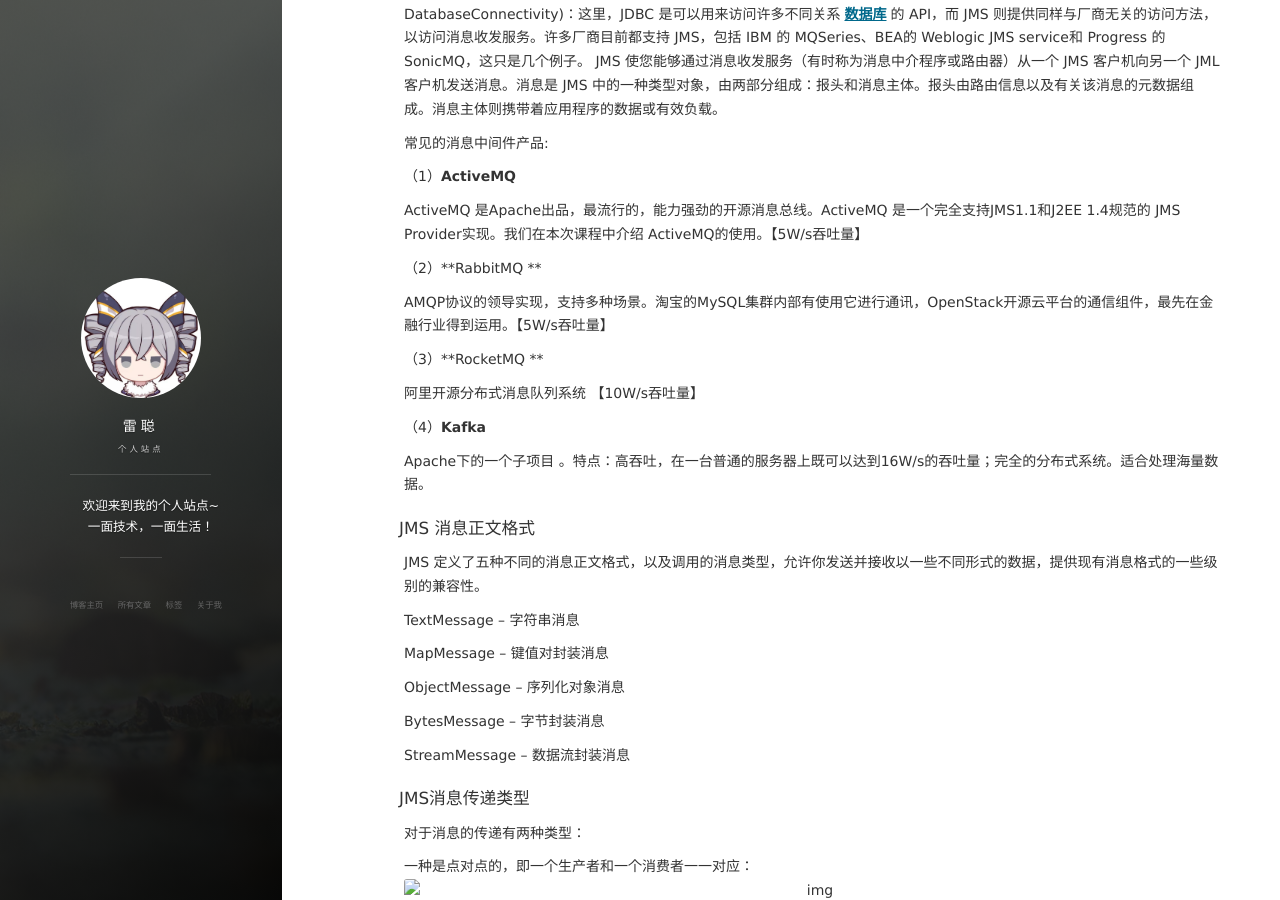
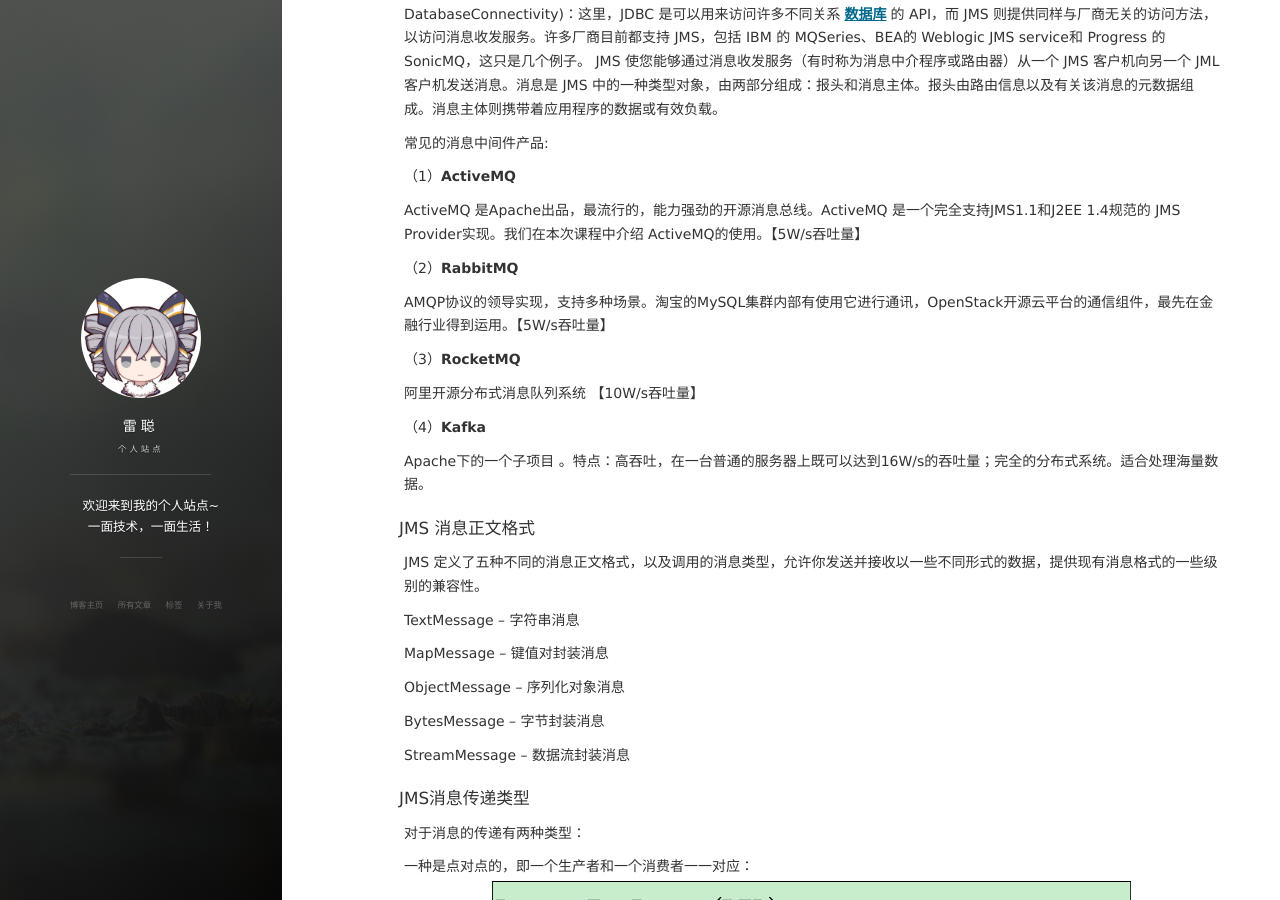
Before and after one commit to AllenLeic/allenleic.github.io, a Jekyll site: the page built from _posts/2016-05-08-spring整合JMS之ActiveMQ.md, in a window 1280 px wide and 900 px high, scrolled down 956 px. Built offline with Jekyll 4.4.1, drawn with Linux system fonts in a browser that asks for light colours; nearby versions of some CDN libraries; comment, search, counter and statistics services are not loaded; part of the change alters nothing that is shown.

Commit message:
fix: pic bug

```diff
--- a/_posts/2016-05-08-spring整合JMS之ActiveMQ.md
+++ b/_posts/2016-05-08-spring整合JMS之ActiveMQ.md
@@ -45,11 +45,11 @@ JMS（[**Java** ](http://lib.csdn.net/base/java)MessagingService）是Java平
 
 ActiveMQ 是Apache出品，最流行的，能力强劲的开源消息总线。ActiveMQ 是一个完全支持JMS1.1和J2EE 1.4规范的 JMS Provider实现。我们在本次课程中介绍 ActiveMQ的使用。【5W/s吞吐量】
 
-（2）**RabbitMQ **
+（2）**RabbitMQ**
 
 AMQP协议的领导实现，支持多种场景。淘宝的MySQL集群内部有使用它进行通讯，OpenStack开源云平台的通信组件，最先在金融行业得到运用。【5W/s吞吐量】
 
-（3）**RocketMQ **
+（3）**RocketMQ**
 
 阿里开源分布式消息队列系统 【10W/s吞吐量】
 
@@ -75,11 +75,11 @@ StreamMessage -- 数据流封装消息
 
 对于消息的传递有两种类型：
 
-一种是点对点的，即一个生产者和一个消费者一一对应：  ![img](/images/post/activemq/clip_image002-1530431583747.gif)
+一种是点对点的，即一个生产者和一个消费者一一对应：  ![img](/images/posts/activemq/clip_image002-1530431583747.gif)
 
 另一种是发布/ 订阅模式，即一个生产者产生消息并进行发送后，可以由多个消费者进行接收：
 
-![img](/images/post/activemq/clip_image002-1530431621911.gif)
+![img](/images/posts/activemq/clip_image002-1530431621911.gif)
 
 ## ActiveMQ下载与安装
 
@@ -91,19 +91,19 @@ Linux 上面的安装是直接解压，然后进入到 bin 里面的目录使用
 
 打开之后的话会弹出如下界面：
 
-![1530433149782](/images/post/activemq/1530433149782.png)
+![1530433149782](/images/posts/activemq/1530433149782.png)
 
 点击图中所示位置， Manage ActiveMQ broker 这时候会让你输入用户名和密码。这里默认的账号和密码都是 admin。后期也可以根据自己的需要修改，修改的地方在`conf/users.properties` 这个文件，默认下面是一个 `admin=admin` 所以这就是登录的用户名和密码了。
 
 最后还有一点需要强调的是，不要放到有中文路径的地方，不然会无法启动的。登陆后的页面如下：
 
-![1530433230465](/images/post/activemq/1530433230465.png)
+![1530433230465](/images/posts/activemq/1530433230465.png)
 
 上面显示的是 ActiveMQ 的管理界面，可以点击图中的 Queue 来查看和管理消息。
 
 点击上方菜单栏的 Queues 可以调整到消息队列的查看和管理界面：
 
-![1530433411680](/images/post/activemq/1530433411680.png)
+![1530433411680](/images/posts/activemq/1530433411680.png)
 
 **Number Of Pending Messages****：等待消费的消息 这个是当前未出队列的数量。
 
@@ -183,13 +183,13 @@ public class ProducerTest {
 
 点击运行后控制台输出如下代码：
 
-![1530434454198](/images/post/activemq/1530434454198.png)
+![1530434454198](/images/posts/activemq/1530434454198.png)
 
 上面的几行警告不需要管，那是日志框架缺少实现导致的这里不需要用到。
 
 查看ActiveMQ 的管理界面会发现多了一行数据
 
-![1530435034523](/images/post/activemq/1530435034523.png)
+![1530435034523](/images/posts/activemq/1530435034523.png)
 
 这就是我们刚刚放进去的数据了。
 
@@ -256,11 +256,11 @@ public class ConsumerTest {
 
 控制台输出：
 
-![1530435280608](/images/post/activemq/1530435280608.png)
+![1530435280608](/images/posts/activemq/1530435280608.png)
 
 管理界面：
 
-![1530435367372](/images/post/activemq/1530435367372.png)
+![1530435367372](/images/posts/activemq/1530435367372.png)
 
 这里从 1  变成了 0，而且刚刚的消息我们在控制台输出了，这里就代表消息消费成功。
 
@@ -427,7 +427,7 @@ public class QueueMessageListener implements
 
 准备好以上代码后，直接运行main 方法。控制台出现如下代码：
 
-![1530437346714](/images/post/activemq/1530437346714.png)
+![1530437346714](/images/posts/activemq/1530437346714.png)
 
 这里由于消息的监听器交给 spring 管理了。那么只要 spring 容器启动，则默认会启动监听器来监听消息。所以直接消费了消息队列。
 
@@ -541,7 +541,7 @@ public class QueueMessageListener implements
 
 这里使用 `int i = 1/0;` 简单的模拟异常后，死信队列出现时的ActiveMQ 管理界面图：
 
-![1530443844424](/images/post/activemq/1530443844424.png)
+![1530443844424](/images/posts/activemq/1530443844424.png)
 
 这就是 ActiveMQ 的死信队列了。
 
```
